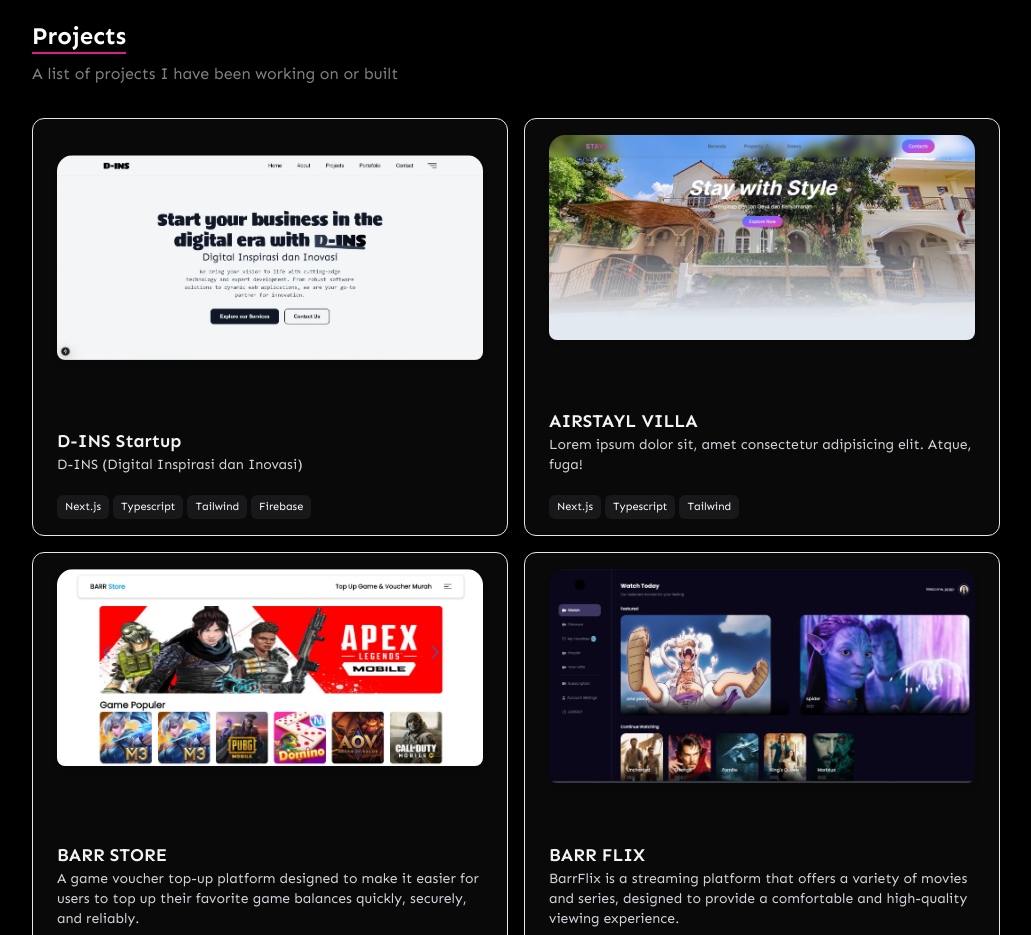
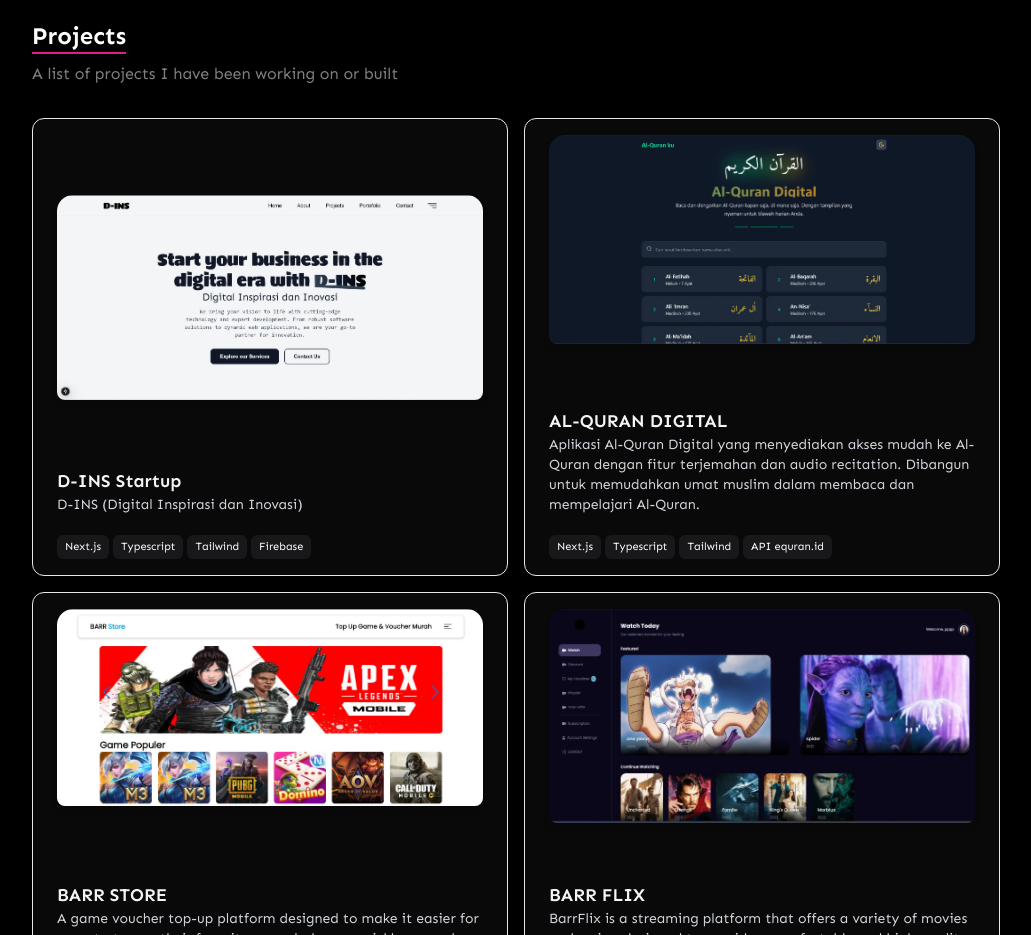
Before and after one commit to Husni07/portofolio, a Next.js app: page / in a window 1280 px wide. Shown: the part 1660-2595 px from the top of the page, without its empty margins (124-1155 px from the left). Built offline with nearby package versions, Linux system fonts and the light colour scheme.

Commit message:
add projects list

```diff
--- a/app/Data/index.js
+++ b/app/Data/index.js
@@ -22,13 +22,12 @@
       tech: ["Next.js", "Typescript", "Tailwind", "Firebase"],
     },
     {
-      title: "AIRSTAYL VILLA",
+      title: "AL-QURAN DIGITAL",
       description:
-        "Lorem ipsum dolor sit, amet consectetur adipisicing elit. Atque, fuga!",
-      image: "/Assets/Image/airstayl.webp",
-      website: "https://airstayl.vercel.app",
-
-      tech: ["Next.js", "Typescript", "Tailwind"],
+        "Aplikasi Al-Quran Digital yang menyediakan akses mudah ke Al-Quran dengan fitur terjemahan dan audio recitation. Dibangun untuk memudahkan umat muslim dalam membaca dan mempelajari Al-Quran.",
+      image: "/Assets/Image/al-quran.webp",
+      website: "https://al-quran.mubarrok.my.id",
+      tech: ["Next.js", "Typescript", "Tailwind", "API equran.id"],
     },
     {
       title: "BARR STORE",
```
Also changed, not shown: public/Assets/Image/al-quran.webp (added).
